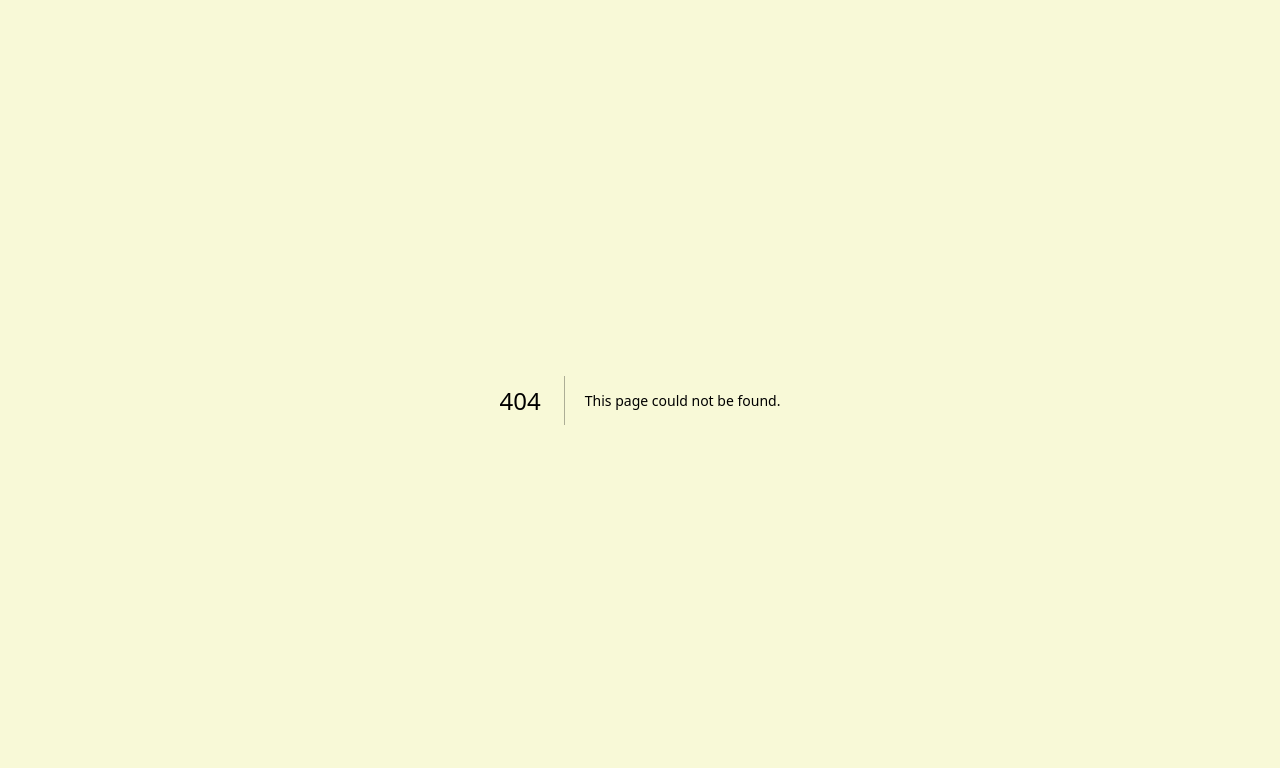
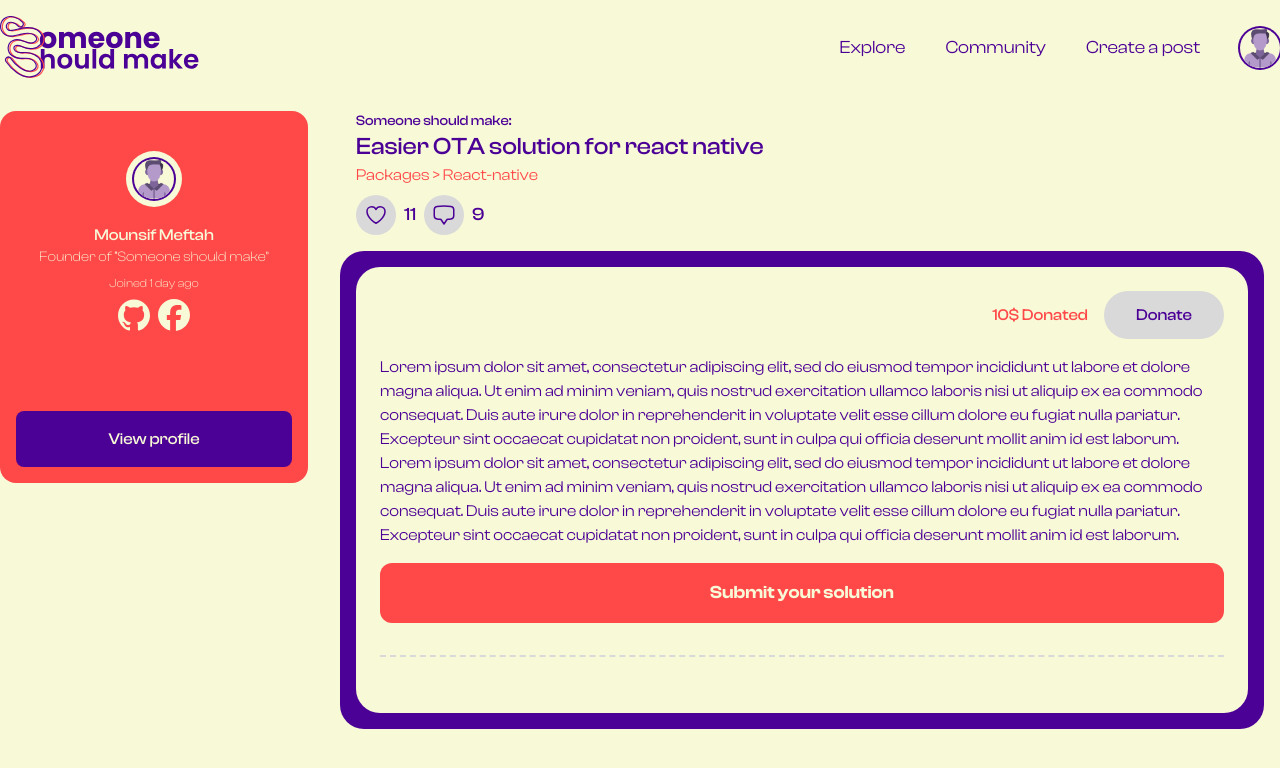
Before and after one commit to monsef123/someoneshouldmake, a Next.js app: page /post/1 in a window 1280 px wide. Before the commit this address had no page. Shown: the top 768 px of the page. Built offline with nearby package versions, Linux system fonts and the light colour scheme.

Commit message:
Add post page base UI

```diff
--- a/app/components/header-nav/index.tsx
+++ b/app/components/header-nav/index.tsx
@@ -1,29 +1,25 @@
+import navRoutes from "@/app/config/navigation-routes";
 import Image from "next/image";
 import Link from "next/link";
+import ProfileAvatar from "../profile-avatar";
 
 export default function HeaderNavigation() {
 	return (
 		<header className="flex items-center justify-between py-4">
 			<Image src="/images/ssm-logo.svg" alt="SomeoneShouldMake" width={200} height={100} />
 			<nav>
-				<ul className="flex items-center justify-evenly gap-10 text-primary-light text-lg">
+				<ul className="flex items-center justify-evenly gap-10 text-primary-light text-lg font-normal">
 					<li>
-						<Link href="/">Explore</Link>
+						<Link href={navRoutes.explore.root}>Explore</Link>
 					</li>
 					<li>
-						<Link href="/">Community</Link>
+						<Link href={navRoutes.home.root}>Community</Link>
 					</li>
 					<li>
-						<Link href="/">Create a post</Link>
+						<Link href={navRoutes.post.create}>Create a post</Link>
 					</li>
 					<li>
-						<Image
-							className="inline-block h-10 w-10 rounded-full ring-2 ring-primary-light"
-							src="/images/male.png"
-							width={100}
-							height={100}
-							alt="user-profile"
-						/>
+						<ProfileAvatar />
 					</li>
 				</ul>
 			</nav>
--- a/app/components/post-card/index.tsx
+++ b/app/components/post-card/index.tsx
@@ -1,4 +1,6 @@
+import navRoutes from "@/app/config/navigation-routes";
 import Image from "next/image";
+import Link from "next/link";
 
 interface PostCardProps {
 	title: string;
@@ -6,13 +8,14 @@
 	likes: number;
 	donations: number;
 	submissions: number;
-	// ...
 }
 
 export default function PostCard({ title, description, likes, donations, submissions }: PostCardProps) {
 	return (
 		<div className="bg-background-light p-4 box-border rounded-lg w-full mt-4">
-			<h1 className="text-base font-medium text-primary-light">{title}</h1>
+			<Link href={navRoutes.post.view(1)}>
+				<h1 className="text-base font-medium text-primary-light">{title}</h1>
+			</Link>
 			<p className="text-sm text-primary-light">{description}</p>
 			<div className="flex items-center justify-between mt-2">
 				<div className="flex items-center justify-start gap-3">
@@ -36,8 +39,12 @@
 					</button>
 				</div>
 				<div className="flex items-center justify-end gap-4">
-					<p className="font-medium text-secondary-light text-sm">{donations}$ Donated</p>
-					<p className="font-medium text-primary-light text-sm">{submissions} Submissions</p>
+					<Link href={navRoutes.post.view(1)}>
+						<p className="font-medium text-secondary-light text-sm">{donations}$ Donated</p>
+					</Link>
+					<Link href={navRoutes.post.view(1)}>
+						<p className="font-medium text-primary-light text-sm">{submissions} Submissions</p>
+					</Link>
 				</div>
 			</div>
 		</div>
--- /dev/null
+++ b/app/components/profile-avatar/index.tsx
@@ -0,0 +1,13 @@
+import Image from "next/image";
+
+export default function ProfileAvatar() {
+	return (
+		<Image
+			className="inline-block h-10 w-10 rounded-full ring-2 ring-primary-light"
+			src="/images/male.png"
+			width={100}
+			height={100}
+			alt="user-profile"
+		/>
+	)
+}
--- /dev/null
+++ b/app/config/navigation-routes.tsx
@@ -0,0 +1,16 @@
+
+const navRoutes = {
+	home: {
+		root: "/"
+	},
+	explore: {
+		root: "/explore"
+	},
+	post: {
+		root: "/post",
+		create: "/post/create",
+		view: (id: number) => `/post/${id}`,
+	}
+}
+
+export default navRoutes
--- a/app/explore/page.tsx
+++ b/app/explore/page.tsx
@@ -10,7 +10,6 @@
 				<SearchBar />
 				<div className="grid grid-cols-4 gap-4 mt-4">
 					<div className="col-span-1 h-60 bg-secondary-light rounded-lg">
-
 					</div>
 					<div className="col-span-3 bg-primary-light rounded-lg box-border p-4 pt-0">
 						<PostCard
--- a/app/globals.css
+++ b/app/globals.css
@@ -21,3 +21,10 @@
     text-wrap: balance;
   }
 }
+
+input:focus,
+select:focus,
+textarea:focus,
+button:focus {
+  outline: none;
+}
--- a/app/layout.tsx
+++ b/app/layout.tsx
@@ -19,7 +19,7 @@
 }>) {
   return (
     <html lang="en">
-      <body className={clashDisplay.className + " bg-background-light"}>
+      <body className={clashDisplay.className + " bg-background-light text-primary-light"}>
         <div className="container mx-auto">
           {children}
         </div>
--- /dev/null
+++ b/app/post/[id]/page.tsx
@@ -0,0 +1,38 @@
+import HeaderNavigation from "../../components/header-nav";
+import PostAuthorCard from "./views/author-card";
+import PostInteractionButtons from "./views/interaction-buttons";
+import PostHeader from "./views/post-header";
+
+export default function PostPage() {
+	return (
+		<>
+			<HeaderNavigation />
+			<main className="grid grid-cols-4 gap-4 mt-4 items-start">
+				<PostAuthorCard />
+				<div className="col-span-3 box-border p-4 pt-0">
+					<div className="pl-4">
+						<h1 className="text-sm font-medium">Someone should make:</h1>
+						<h1 className="text-primary-light font-medium text-2xl mt-0 pt-0">Easier OTA solution for react native</h1>
+						<p className="text-secondary-light">{"Packages > React-native"}</p>
+						<PostInteractionButtons />
+					</div>
+					<div className="mt-4 w-full rounded-3xl bg-primary-light box-border p-4">
+						<div className="w-full rounded-3xl bg-background-light p-6">
+							<PostHeader />
+							<div className="mt-4">
+								<p>
+									Lorem ipsum dolor sit amet, consectetur adipiscing elit, sed do eiusmod tempor incididunt ut labore et dolore magna aliqua. Ut enim ad minim veniam, quis nostrud exercitation ullamco laboris nisi ut aliquip ex ea commodo consequat. Duis aute irure dolor in reprehenderit in voluptate velit esse cillum dolore eu fugiat nulla pariatur. Excepteur sint occaecat cupidatat non proident, sunt in culpa qui officia deserunt mollit anim id est laborum.
+									Lorem ipsum dolor sit amet, consectetur adipiscing elit, sed do eiusmod tempor incididunt ut labore et dolore magna aliqua. Ut enim ad minim veniam, quis nostrud exercitation ullamco laboris nisi ut aliquip ex ea commodo consequat. Duis aute irure dolor in reprehenderit in voluptate velit esse cillum dolore eu fugiat nulla pariatur. Excepteur sint occaecat cupidatat non proident, sunt in culpa qui officia deserunt mollit anim id est laborum.
+								</p>
+							</div>
+							<button className="mt-4 w-full rounded-xl p-4 bg-secondary-light text-background-light font-semibold text-lg">
+								Submit your solution
+							</button>
+							<div className="w-100 my-8 border-b-2 border-dashed border-primary-soft" />
+						</div>
+					</div>
+				</div>
+			</main>
+		</>
+	);
+}
--- /dev/null
+++ b/app/post/[id]/views/author-card.tsx
@@ -0,0 +1,37 @@
+import ProfileAvatar from "@/app/components/profile-avatar";
+import Image from "next/image";
+import Link from "next/link";
+
+export default function PostAuthorCard() {
+	return (
+		<div className="col-span-1 bg-secondary-light rounded-2xl flex flex-col items-center justify-start box-border px-4 py-10 pb-4">
+			<div className="bg-background-light rounded-full p-2">
+				<ProfileAvatar />
+			</div>
+			<h3 className="mt-4 font-medium text-background-light">Mounsif Meftah</h3>
+			<p className="font-light text-sm text-background-light">Founder of “Someone should make”</p>
+			<p className="mt-2 font-light text-xs text-background-light">Joined 1 day ago</p>
+			<div className="flex items-center justify-center mt-2 gap-2">
+				<button>
+					<Image
+						src="/images/icons/github.svg"
+						alt=""
+						width={32}
+						height={32}
+					/>
+				</button>
+				<button>
+					<Image
+						src="/images/icons/facebook.svg"
+						alt=""
+						width={32}
+						height={32}
+					/>
+				</button>
+			</div>
+			<Link href="/" className="w-full mt-20 bg-primary-light py-4 text-center rounded-lg text-background-light font-medium">
+				View profile
+			</Link>
+		</div>
+	)
+}
--- /dev/null
+++ b/app/post/[id]/views/interaction-buttons.tsx
@@ -0,0 +1,32 @@
+import Image from "next/image";
+
+export default function PostInteractionButtons() {
+	return (
+		<div className="flex items-center justify-start gap-4 mt-2">
+			<div className="flex items-center justify-start gap-2">
+				<button className="flex items-center justify-center w-10 h-10 rounded-full bg-primary-soft">
+					<Image
+						src="/images/icons/heart.svg"
+						width={24}
+						height={24}
+						alt=""
+					/>
+				</button>
+				<span className="font-medium text-lg">
+					11
+				</span>
+				<button className="flex items-center justify-center w-10 h-10 rounded-full bg-primary-soft">
+					<Image
+						src="/images/icons/comment.svg"
+						width={24}
+						height={24}
+						alt=""
+					/>
+				</button>
+				<span className="font-medium text-lg">
+					9
+				</span>
+			</div>
+		</div>
+	)
+}
--- /dev/null
+++ b/app/post/[id]/views/post-header.tsx
@@ -0,0 +1,11 @@
+
+export default function PostHeader() {
+	return (
+		<div className="flex items-center justify-end gap-4">
+			<p className="font-medium text-secondary-light">10$ Donated</p>
+			<button className="py-3 px-8 rounded-full bg-primary-soft font-medium text-primary0light">
+				Donate
+			</button>
+		</div>
+	)
+}
--- a/tailwind.config.ts
+++ b/tailwind.config.ts
@@ -11,10 +11,11 @@
       transparent: "transparent",
       background: {
         light: "#F8F9D7",
-        dark: "#000"
+        dark: "#000",
       },
       primary: {
         light: "#4B0096",
+        soft: "#D9D9D9"
       },
       secondary: {
         light: "#FF4949",
```
Also changed, not shown: public/images/icons/facebook.svg (added), public/images/icons/github.svg (added).
